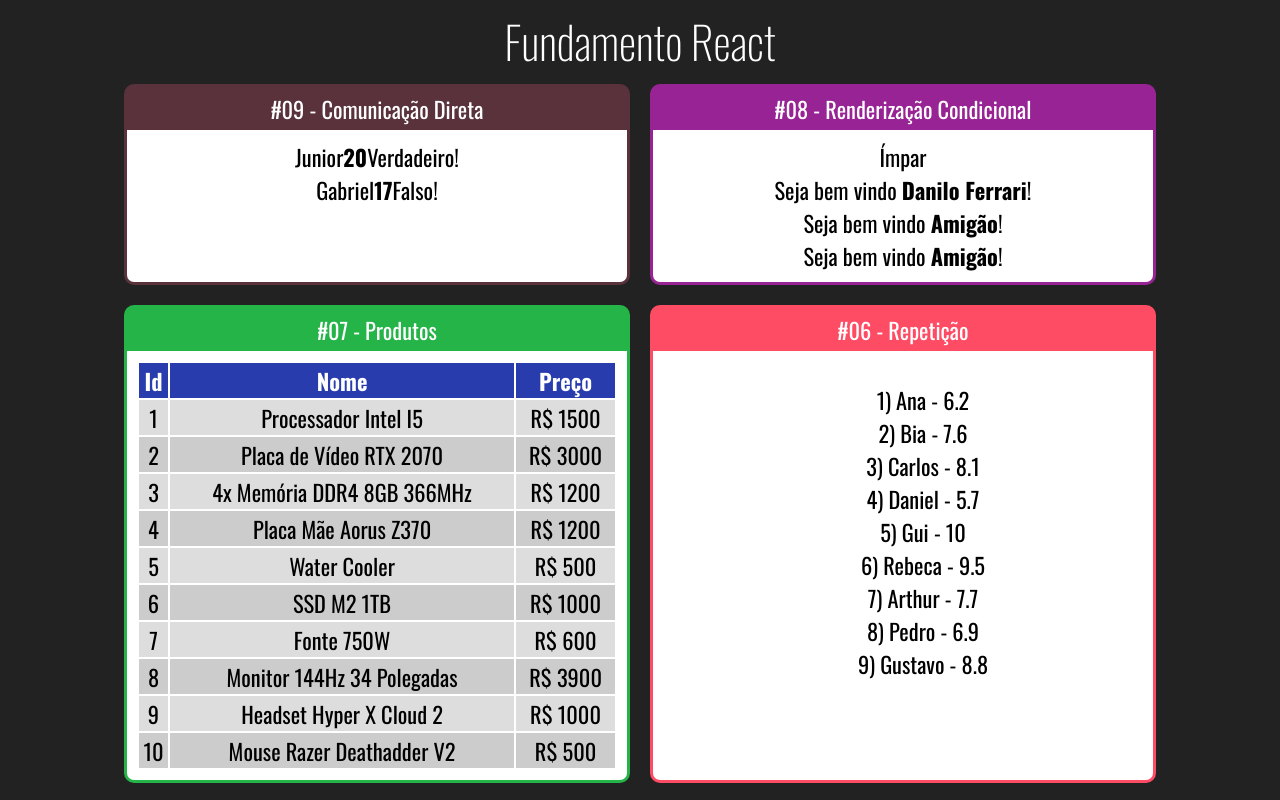
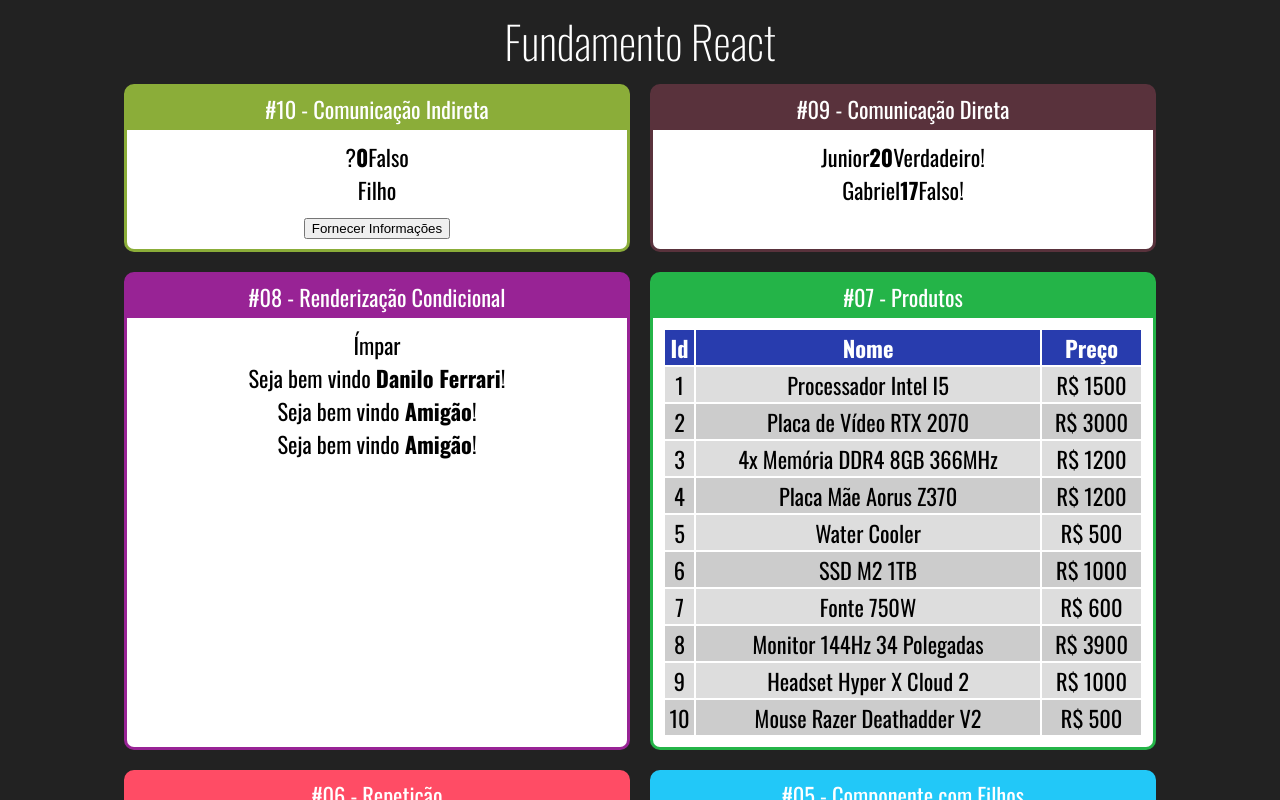
Before and after one commit to DevDaniloFerrari/fundamentos-react, a React (Create React App) app: page / in a window 1280 px wide. Shown: the top 800 px of the page. Built offline with nearby package versions, Linux system fonts and the light colour scheme.

Commit message:
implementando comunicacao indireta

```diff
--- a/src/App.jsx
+++ b/src/App.jsx
@@ -12,13 +12,18 @@
 import TabelaProdutos from './components/repeticao/TabelaProdutos';
 import ParOuImpar from './components/condicional/ParOuImpar';
 import UsuarioInfo from './components/condicional/UsuarioInfo';
-import DiretaPai from './components/comunicacao/DiretaPai'
+import DiretaPai from './components/comunicacao/DiretaPai';
+import IndiretaPai from './components/comunicacao/IndiretaPai';
 
 export default () =>
     <div className="App">
         <h1>Fundamento React</h1>
 
         <div className="Cards">
+            <Card titulo="#10 - Comunicação Indireta" color="#8BAD39">
+                <IndiretaPai></IndiretaPai>
+            </Card>
+
             <Card titulo="#09 - Comunicação Direta" color="#59323C">
                 <DiretaPai></DiretaPai>
             </Card>
--- /dev/null
+++ b/src/components/comunicacao/IndiretaFilho.jsx
@@ -0,0 +1,17 @@
+import React from 'react'
+
+export default function IndiretaFilho(props) {
+
+    const callback = props.quandoClicar
+
+    return (
+        <div>
+            <div>
+                Filho
+            </div>
+            <button onClick={() => { callback('João', 53, true) }}>
+                Fornecer Informações
+            </button>
+        </div>
+    )
+}
--- /dev/null
+++ b/src/components/comunicacao/IndiretaPai.jsx
@@ -0,0 +1,24 @@
+import React from 'react'
+import IndiretaFilho from './IndiretaFilho'
+
+export default function IndiretaPai() {
+
+    let nome = '?'
+    let idade = 0
+    let nerd = false
+
+    function fornecerInformacoes(nomeParam, idadeParam, nerdParam) {
+        console.log(nomeParam, idadeParam, nerdParam)
+    }
+
+    return (
+        <div>
+            <div>
+                <span>{nome}</span>
+                <span><strong>{idade}</strong></span>
+                <span>{nerd ? 'Verdadeiro' : 'Falso'}</span>
+            </div>
+            <IndiretaFilho quandoClicar={fornecerInformacoes}></IndiretaFilho>
+        </div>
+    )
+}
```
Also changed, not shown: 1 other file (tests, documents, lock files or other folders).
